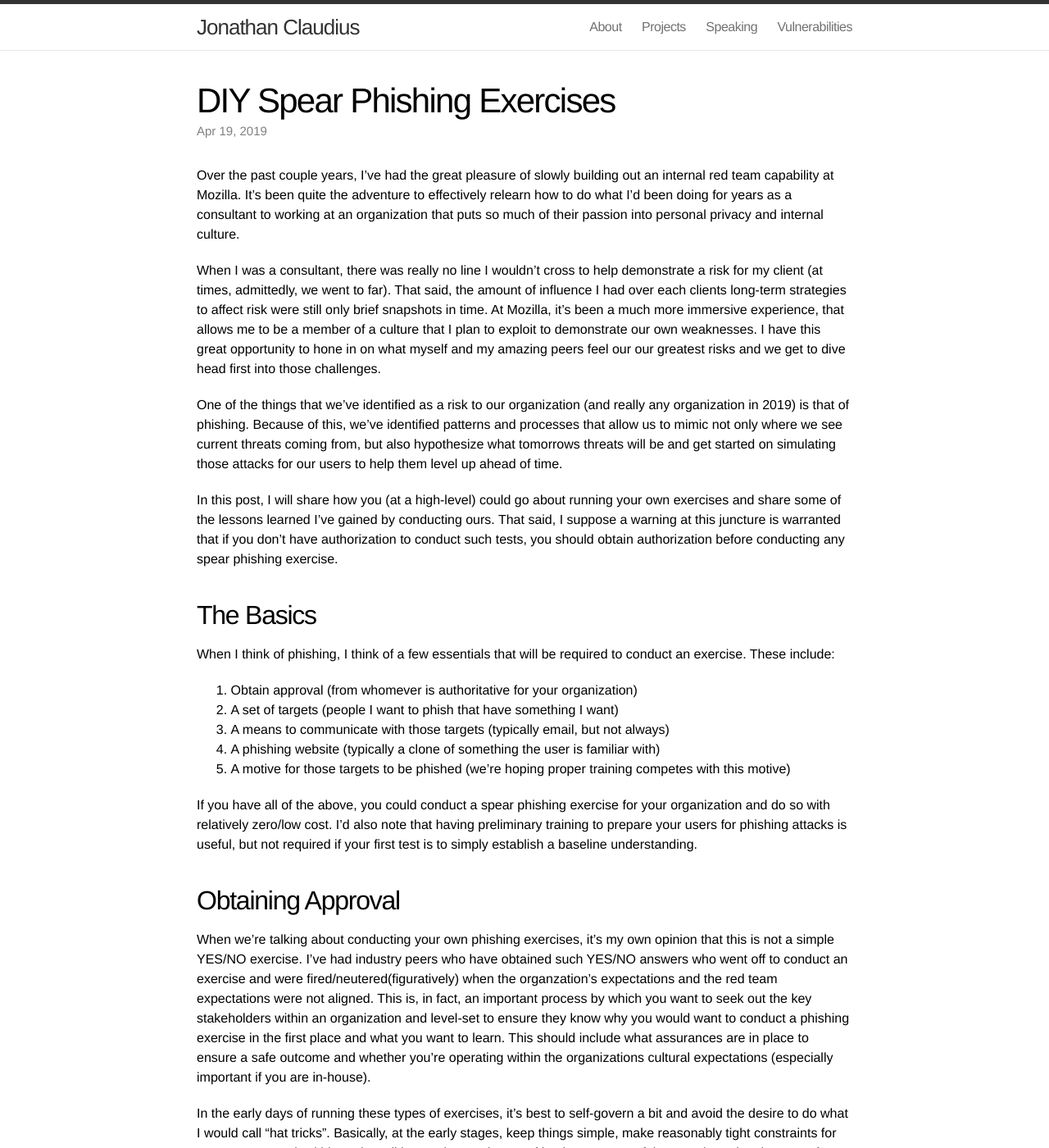
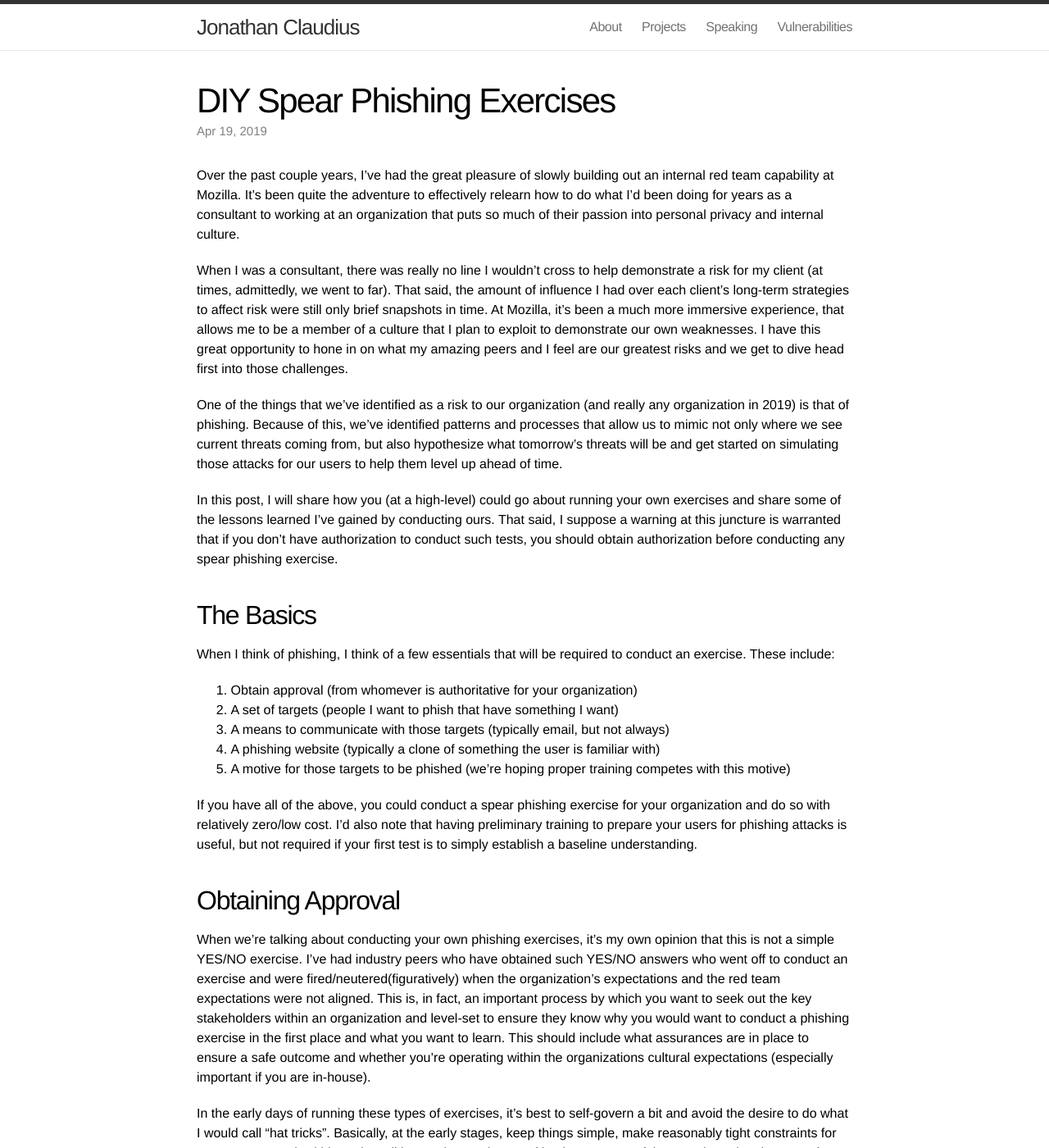
Before and after one commit to claudijd/claudijd.github.io, a Jekyll site: the page built from _posts/2019-04-19-diy-spear-phishing-exercises.md, in a window 1280 px wide and 1400 px high. Shown: the whole window at 82% size. Built offline with Jekyll 4.4.1, drawn with Linux system fonts in a browser that asks for light colours; comment, search, counter and statistics services are not loaded; some of the changed text lies outside the part shown.

Commit message:
Add spelling and grammar checks

```diff
--- a/_posts/2019-04-19-diy-spear-phishing-exercises.md
+++ b/_posts/2019-04-19-diy-spear-phishing-exercises.md
@@ -5,9 +5,9 @@ layout: post
 
 Over the past couple years, I've had the great pleasure of slowly building out an internal red team capability at Mozilla.  It's been quite the adventure to effectively relearn how to do what I'd been doing for years as a consultant to working at an organization that puts so much of their passion into personal privacy and internal culture.
 
-When I was a consultant, there was really no line I wouldn't cross to help demonstrate a risk for my client (at times, admittedly, we went to far).  That said, the amount of influence I had over each clients long-term strategies to affect risk were still only brief snapshots in time.  At Mozilla, it's been a much more immersive experience, that allows me to be a member of a culture that I plan to exploit to demonstrate our own weaknesses.  I have this great opportunity to hone in on what myself and my amazing peers feel our our greatest risks and we get to dive head first into those challenges.
+When I was a consultant, there was really no line I wouldn't cross to help demonstrate a risk for my client (at times, admittedly, we went to far).  That said, the amount of influence I had over each client’s long-term strategies to affect risk were still only brief snapshots in time.  At Mozilla, it's been a much more immersive experience, that allows me to be a member of a culture that I plan to exploit to demonstrate our own weaknesses.  I have this great opportunity to hone in on what my amazing peers and I feel are our greatest risks and we get to dive head first into those challenges.
 
-One of the things that we've identified as a risk to our organization (and really any organization in 2019) is that of phishing.  Because of this, we've identified patterns and processes that allow us to mimic not only where we see current threats coming from, but also hypothesize what tomorrows threats will be and get started on simulating those attacks for our users to help them level up ahead of time.
+One of the things that we've identified as a risk to our organization (and really any organization in 2019) is that of phishing.  Because of this, we've identified patterns and processes that allow us to mimic not only where we see current threats coming from, but also hypothesize what tomorrow's threats will be and get started on simulating those attacks for our users to help them level up ahead of time.
 
 In this post, I will share how you (at a high-level) could go about running your own exercises and share some of the lessons learned I've gained by conducting ours.  That said, I suppose a warning at this juncture is warranted that if you don't have authorization to conduct such tests, you should obtain authorization before conducting any spear phishing exercise.
 
@@ -25,7 +25,7 @@ If you have all of the above, you could conduct a spear phishing exercise for yo
 
 ## Obtaining Approval ##
 
-When we're talking about conducting your own phishing exercises, it's my own opinion that this is not a simple YES/NO exercise.  I've had industry peers who have obtained such YES/NO answers who went off to conduct an exercise and were fired/neutered(figuratively) when the organzation's expectations and the red team expectations were not aligned.  This is, in fact, an important process by which you want to seek out the key stakeholders within an organization and level-set to ensure they know why you would want to conduct a phishing exercise in the first place and what you want to learn.  This should include what assurances are in place to ensure a safe outcome and whether you're operating within the organizations cultural expectations (especially important if you are in-house).
+When we're talking about conducting your own phishing exercises, it's my own opinion that this is not a simple YES/NO exercise.  I've had industry peers who have obtained such YES/NO answers who went off to conduct an exercise and were fired/neutered(figuratively) when the organization's expectations and the red team expectations were not aligned.  This is, in fact, an important process by which you want to seek out the key stakeholders within an organization and level-set to ensure they know why you would want to conduct a phishing exercise in the first place and what you want to learn.  This should include what assurances are in place to ensure a safe outcome and whether you're operating within the organizations cultural expectations (especially important if you are in-house).
 
 In the early days of running these types of exercises, it's best to self-govern a bit and avoid the desire to do what I would call "hat tricks".  Basically, at the early stages, keep things simple, make reasonably tight constraints for your team to work within and you'll have a better chance of having a successful test and earning the trust of your stakeholders.  Earning this high degree of trust with your stakeholders will pay dividends when you are ready do perform "hat tricks" of your own.
 
```
Also changed, not shown: other parts of _posts/2019-04-19-diy-spear-phishing-exercises.md (+3 -3 lines).
